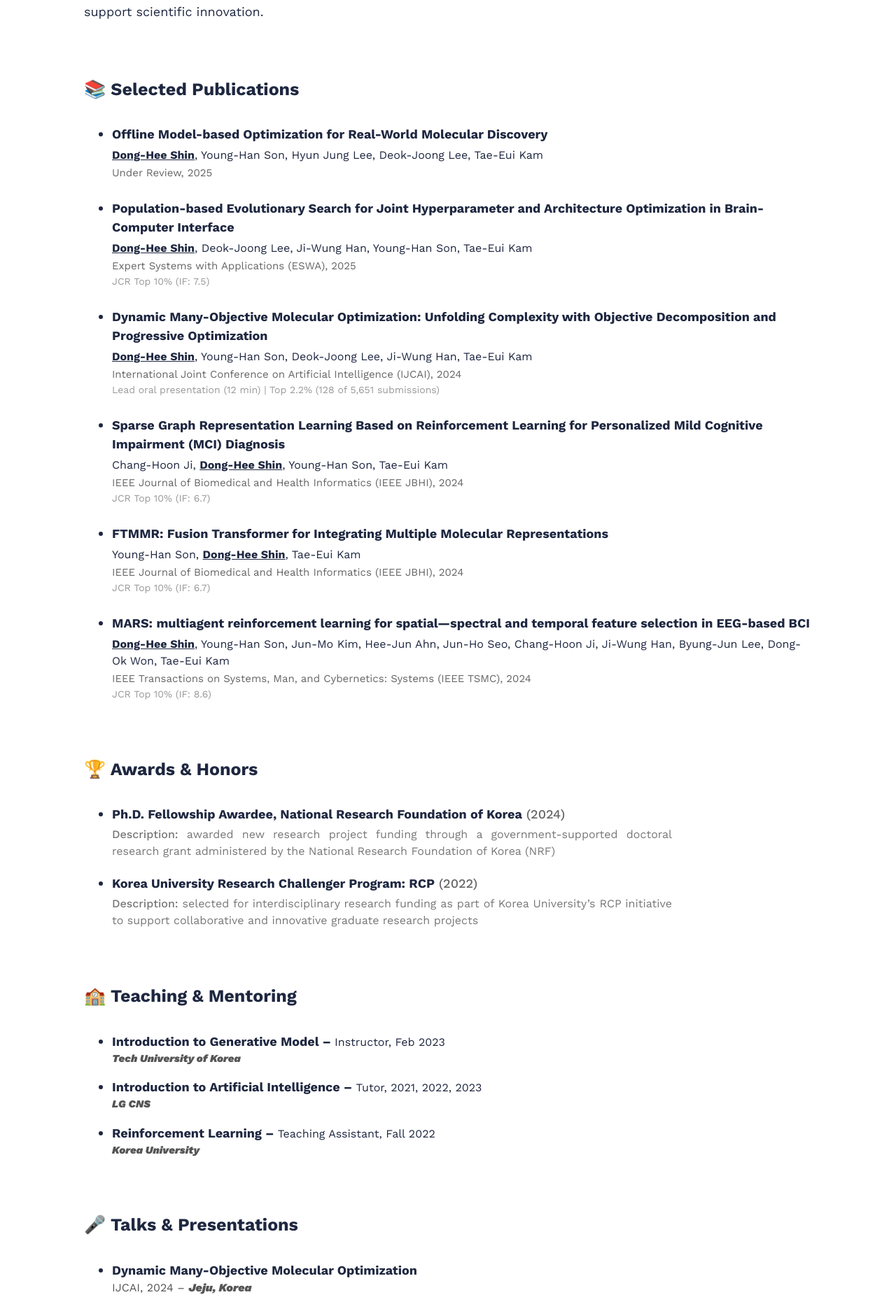
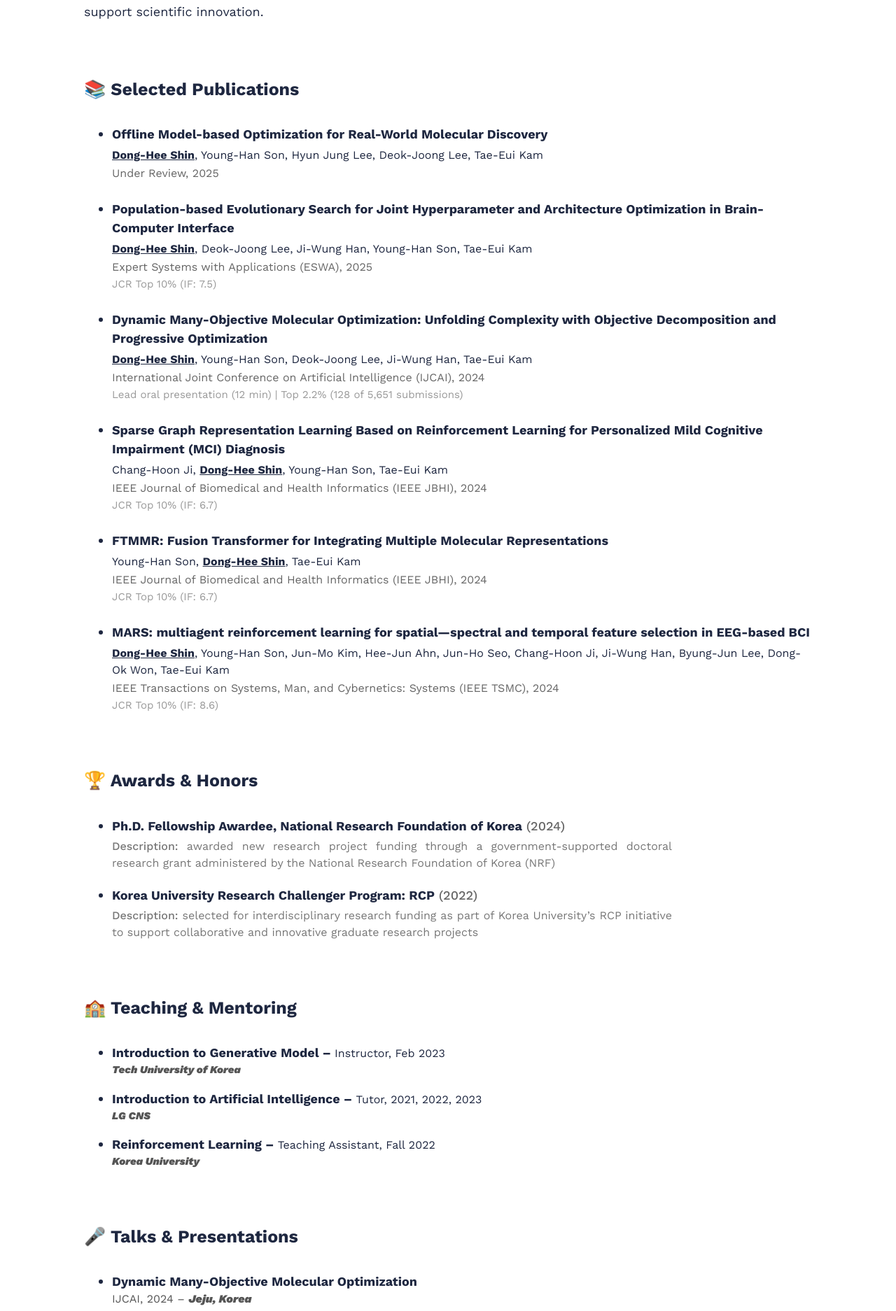
Before and after one commit to donghee-shin-page/donghee-shin-page.github.io, a Jekyll site: the page built from index.html, in a window 1280 px wide. Shown: the part 874-2748 px from the top of the page at 70% size. Built offline with Jekyll 4.4.1, drawn with Linux system fonts in a browser that asks for light colours; nearby versions of some CDN libraries; the list of posts is cut into pages by our own code.

Commit message:
Update index.html

```diff
--- a/index.html
+++ b/index.html
@@ -41,10 +41,10 @@
         </div>
 
         <!-- Venue + Note -->
-        <div style="font-size: 15px; color: #666; margin-top: 2px;">
+        <div style="font-size: 16px; color: #666; margin-top: 2px;">
           {{ pub.venue }}
           {% if pub.note %}
-            <br/><span style="font-size: 14px; color: #999;">{{ pub.note }}</span>
+            <br/><span style="font-size: 15px; color: #999;">{{ pub.note }}</span>
           {% endif %}
         </div>
       </li>
```
